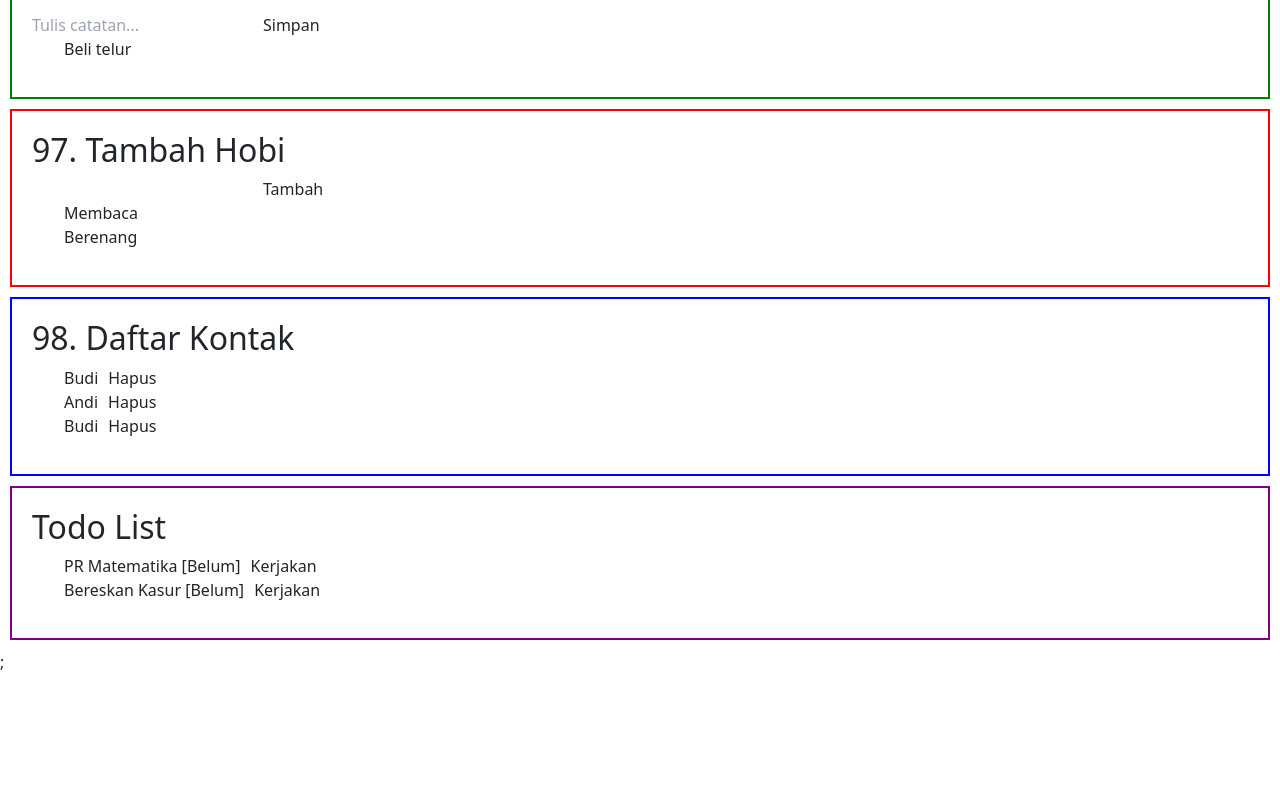
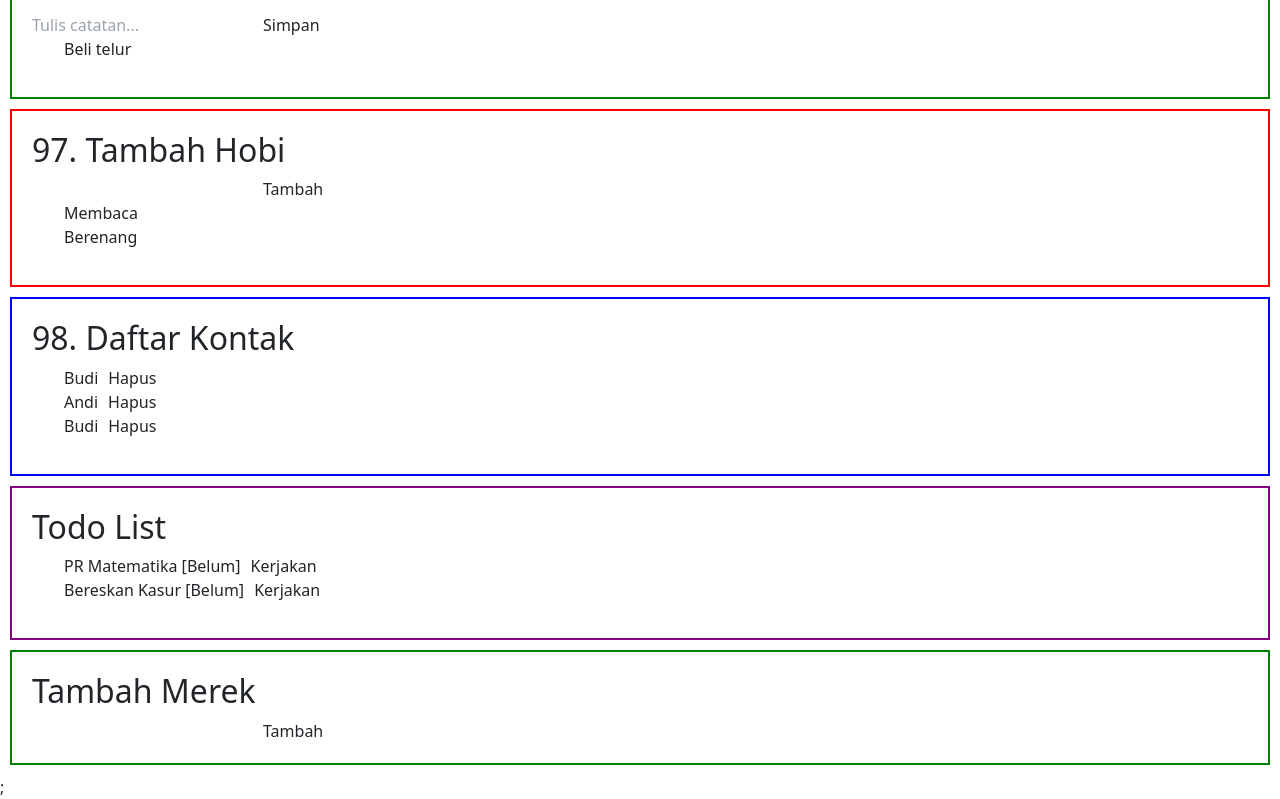
Before and after one commit to Ziobeef/OverReact, a React (Create React App) app: page /debug in a window 1280 px wide. Shown: the part 4364-5163 px from the top of the page. Before the commit the page ends 5038 px from the top, so only its background shows below. Built offline with nearby package versions, Linux system fonts and the light colour scheme.

Commit message:
feat(debug): add functionality to manage brands with input and display in Debug component

```diff
--- a/src/components/debug.js
+++ b/src/components/debug.js
@@ -50,6 +50,7 @@ const Debug = () => {
   const [teksNew, setTeksNew] = useState("");
   const [hobi, setHobi] = useState(["Membaca", "Berenang"]);
   const [inputHobi, setInputHobi] = useState("");
+
   const [kontak, setKontak] = useState([
     { id: 1, nama: "Budi" },
     { id: 2, nama: "Andi" },
@@ -59,6 +60,8 @@ const Debug = () => {
     { id: 1, nama: "PR Matematika", status: "Belum" },
     { id: 2, nama: "Bereskan Kasur", status: "Belum" },
   ]);
+  const [merek, setMerek] = useState([]);
+  const [inputMerek, setInputMerek] = useState([]);
 
   const selesaikanTugas = (idTarget) => {
     const tugasSelesai = tugas.map((t) => {
@@ -109,6 +112,10 @@ const Debug = () => {
 
   const bersihkan = () => {
     setTeks("");
+  };
+  const tambahMerek = () => {
+    setMerek([...merek, inputMerek]);
+    setInputMerek("");
   };
 
   const handleDelete = async () => {
@@ -473,6 +480,13 @@ const Debug = () => {
           ))}
         </ul>
       </div>
+       <div style={{ border: "2px solid green", padding: "20px", margin: "10px" }}>
+            <h2>Tambah Merek</h2>
+            <input type="text" value={inputMerek} onChange={(e) => setInputMerek(e.target.value)} />
+            {merek.map((m, index) => (<div>{index + 1} - {m}</div>))}
+            <button onClick={tambahMerek}>Tambah</button>
+
+          </div>
       ;
     </>
   );
--- a/src/components/review.js
+++ b/src/components/review.js
@@ -24,6 +24,7 @@ const Review = () => {
   const postId = 10;
   const [name, setName] = useState("Budi");
   const [response, setResponse] = useState(null);
+  const [inputValue, setInputValue] = useState("");
 
   const getGender = async (e) => {
     const response = await axios.get("https://api.genderize.io/?name=" + gendername);
@@ -298,6 +299,11 @@ const Review = () => {
               <pre>{JSON.stringify(response, null, 2)}</pre>
             </p>
           </div>
+          <div style={{ border: "2px solid green", padding: "20px", margin: "10px" }}>
+            <h2>Input Realtime</h2>
+            <input type="text" value={inputValue} onChange={(e) => setInputValue(e.target.value)} />
+            <p>output realtime: {inputValue}</p>
+          </div>
         </div>
       </div>
     </div>
```
